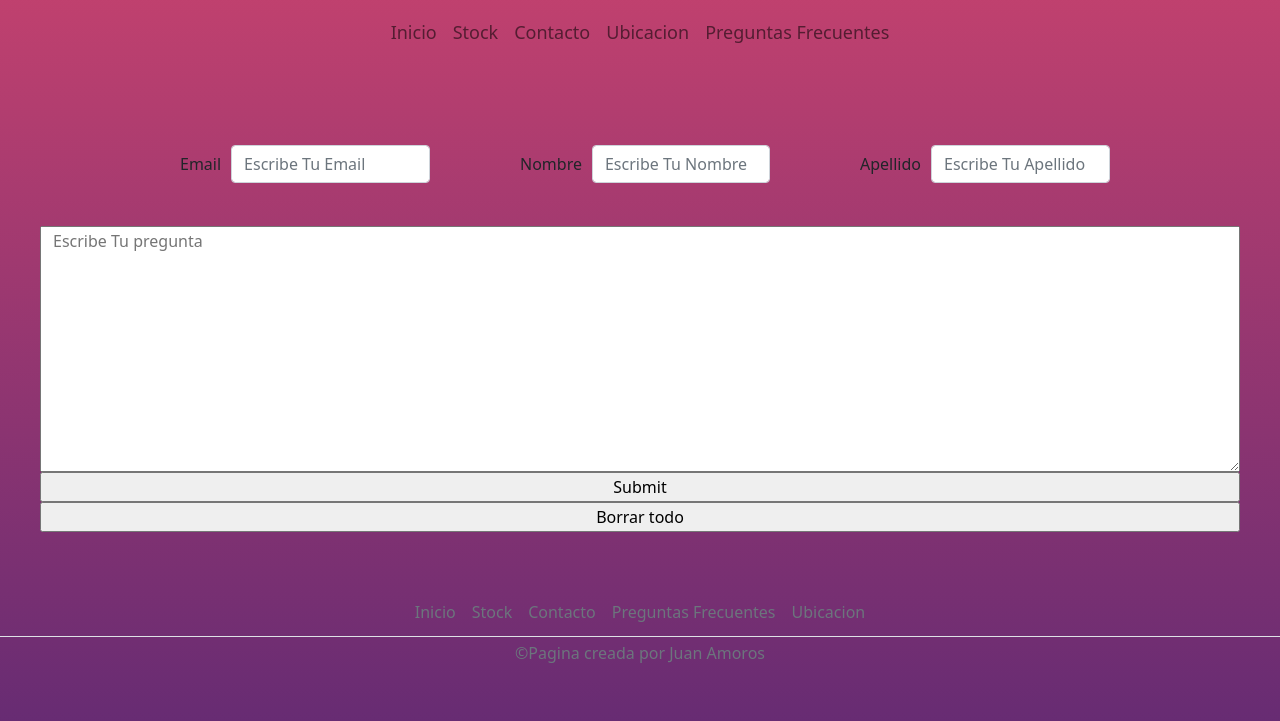
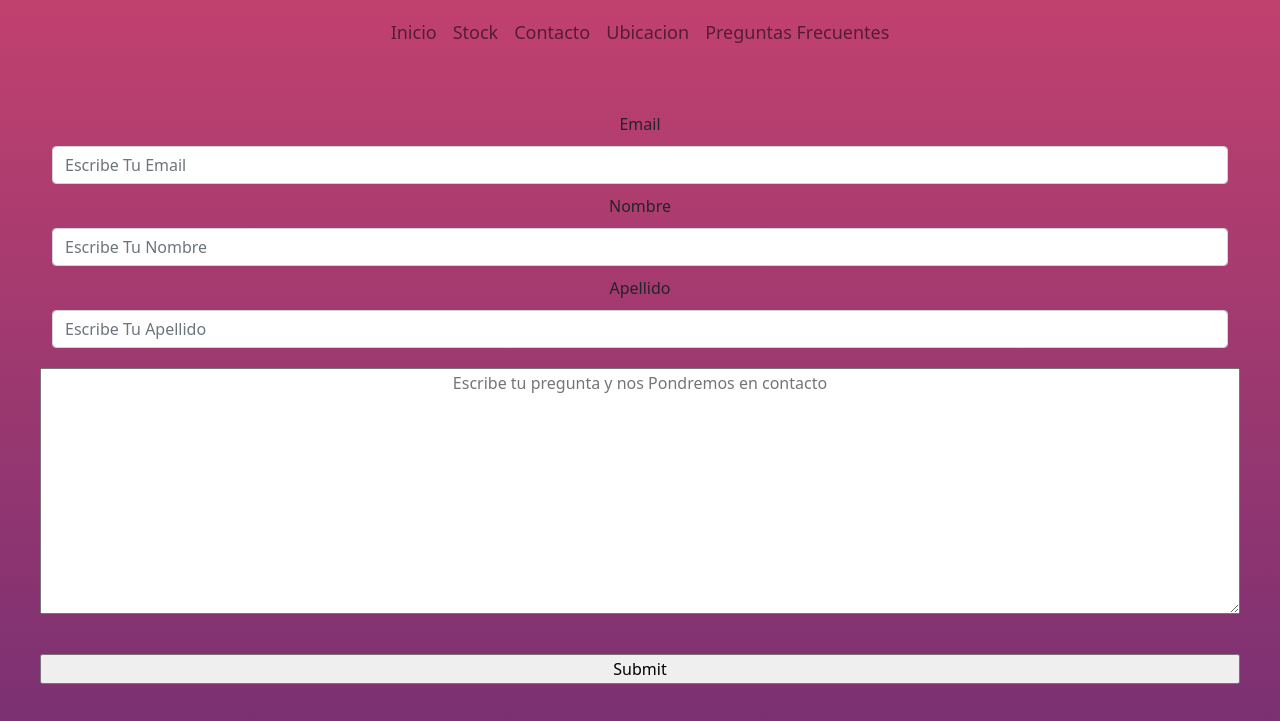
Before and after one commit to JuuanA/Proyecto-Juan, a website: page pages/Contacto.html in a window 1280 px wide. Shown: the part 53-774 px from the top of the page. Drawn offline with nearby package versions, Linux system fonts and the light colour scheme.

Commit message:
arreglos

```diff
--- a/css/estilo.css
+++ b/css/estilo.css
@@ -46,6 +46,27 @@ li {
   list-style: circle;
   text-decoration: none;
   flex-direction: column;
+}
+
+.email {
+  text-align: center;
+  width: 100%;
+}
+
+.nombre {
+  text-align: center;
+  width: 100%;
+}
+
+.apellido {
+  text-align: center;
+  width: 100%;
+}
+
+.insertarTexto {
+  margin: 20px;
+  text-align: center;
+  width: 100%;
 }
 
 .form {
@@ -178,6 +199,7 @@ nav ul li a:hover {
   .carousel-item {
     height: 520px;
   }
+
   .medio {
     display: flex;
     height: auto;
@@ -209,9 +231,11 @@ nav ul li a:hover {
   .listas {
     flex-grow: 1;
   }
+
   .anuncios {
     width: 86%;
   }
+
   .anuncios li {
     font-size: 80%;
   }
--- a/pages/Contacto.html
+++ b/pages/Contacto.html
@@ -35,15 +35,15 @@
                             <a class="nav-link" href="../index.html">Inicio</a>
                         </li>
                         <li class="nav-item">
-                            <a class="nav-link" href="Stock.html">Stock</a>
+                            <a class="nav-link" href="stock.html">Stock</a>
                         </li>
                         <li class="nav-item">
-                            <a class="nav-link" href="Contacto.html">Contacto</a>
+                            <a class="nav-link" href="contacto.html">Contacto</a>
                         <li class="nav-item">
                             <a class="nav-link" href="ubicacion.html">Ubicacion</a>
                         </li>
                         <li class="nav-item">
-                            <a class="nav-link" href="Preguntasfrecuentes.html">Preguntas Frecuentes</a>
+                            <a class="nav-link" href="preguntasfrecuentes.html">Preguntas Frecuentes</a>
                         </li>
 
                     </ul>
@@ -51,21 +51,22 @@
     <main class="mainform">
 
         <form class="row form">
-            <div class="col-3 form">
+            <div class="email">
                 <label for="emailInput" class="form-label">Email</label>
                 <input type="email" class="form-control" id="emailInput" placeholder="Escribe Tu Email">
             </div>
-            <div class="col-3 form">
+            <div class="nombre">
                 <label for="inputnombre" class="form-label">Nombre</label>
                 <input type="nombre" class="form-control" id="inputnombre" placeholder="Escribe Tu Nombre">
             </div>
-            <div class="col-3 form">
+            <div class="apellido">
                 <label for="inputApellido" class="form-label">Apellido</label>
                 <input type="apellido" class="form-control" id="inputApellido" placeholder="Escribe Tu Apellido">
             </div>
-            <textarea name="" id="" cols="30" rows="10" placeholder="Escribe Tu pregunta"></textarea>
-            <input type="Submit">
-                <input type="Reset" value="Borrar todo">
+            <textarea class="insertarTexto" name="" id="" cols="30" rows="10"
+                placeholder="Escribe tu pregunta y nos Pondremos en contacto"></textarea>
+            <input class="insertarTexto" type="Submit">
+            <input class="insertarTexto" type="Reset" value="Borrar todo">
             </fieldset>
 
 
@@ -74,8 +75,6 @@
     <script src="https://cdn.jsdelivr.net/npm/bootstrap@5.1.3/dist/js/bootstrap.bundle.min.js"
         integrity="sha384-ka7Sk0Gln4gmtz2MlQnikT1wXgYsOg+OMhuP+IlRH9sENBO0LRn5q+8nbTov4+1p" crossorigin="anonymous">
     </script>
-</body>
-</div>
     <div>
         <footer class="py-3 my-4">
             <ul class="nav justify-content-center border-bottom pb-1 mb-1 colorFooter">
@@ -89,5 +88,5 @@
             <p class="text-center text-muted">&copy;Pagina creada por Juan Amoros</p>
         </footer>
     </div>
-
+</body>
 </html>
```
Also changed, not shown: index.html (+5 -13 lines), pages/Preguntasfrecuentes.html (+5 -4 lines), pages/Stock.html (+4 -7 lines), pages/ubicacion.html (+7 -4 lines). Lines whose indentation alone changed are shown as unchanged.
